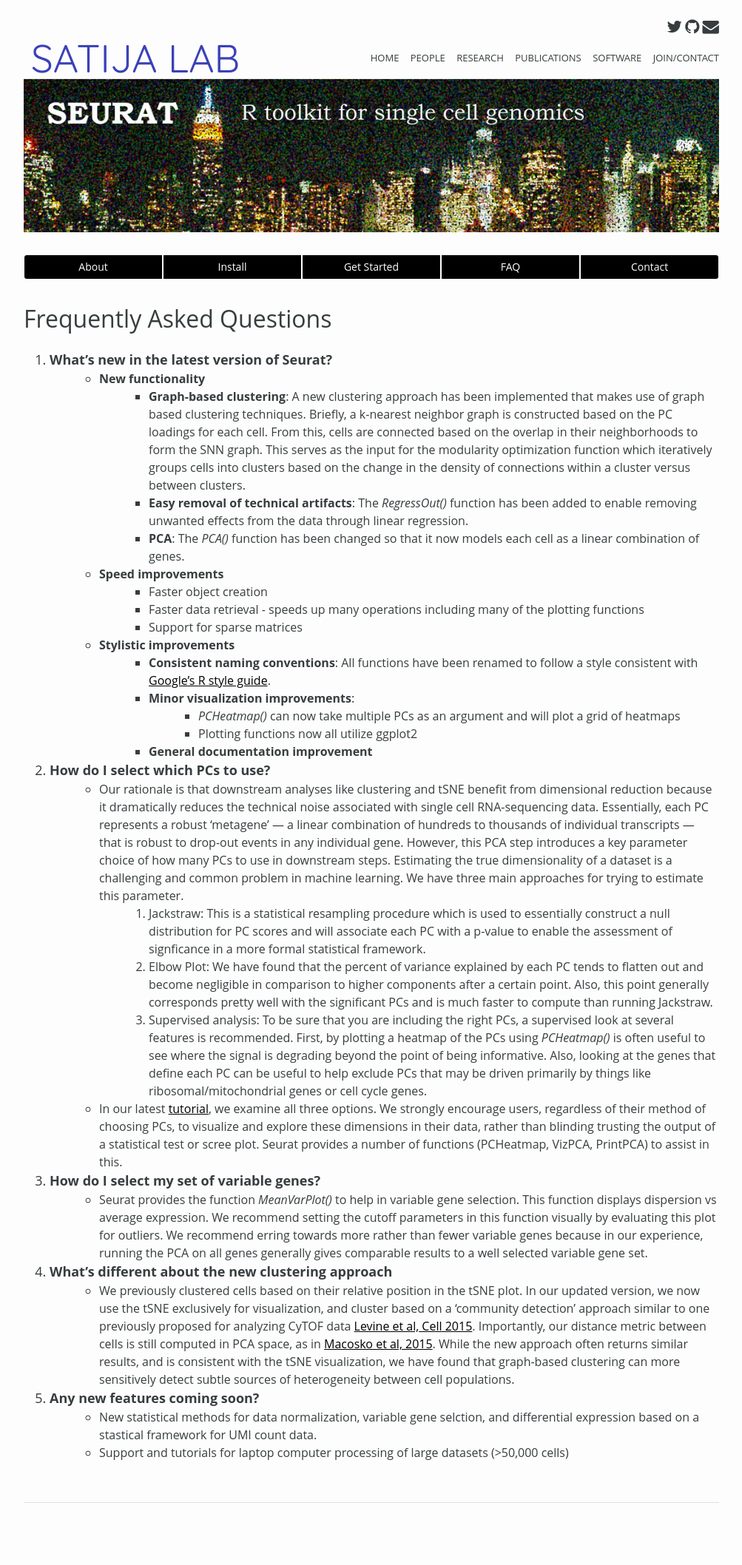
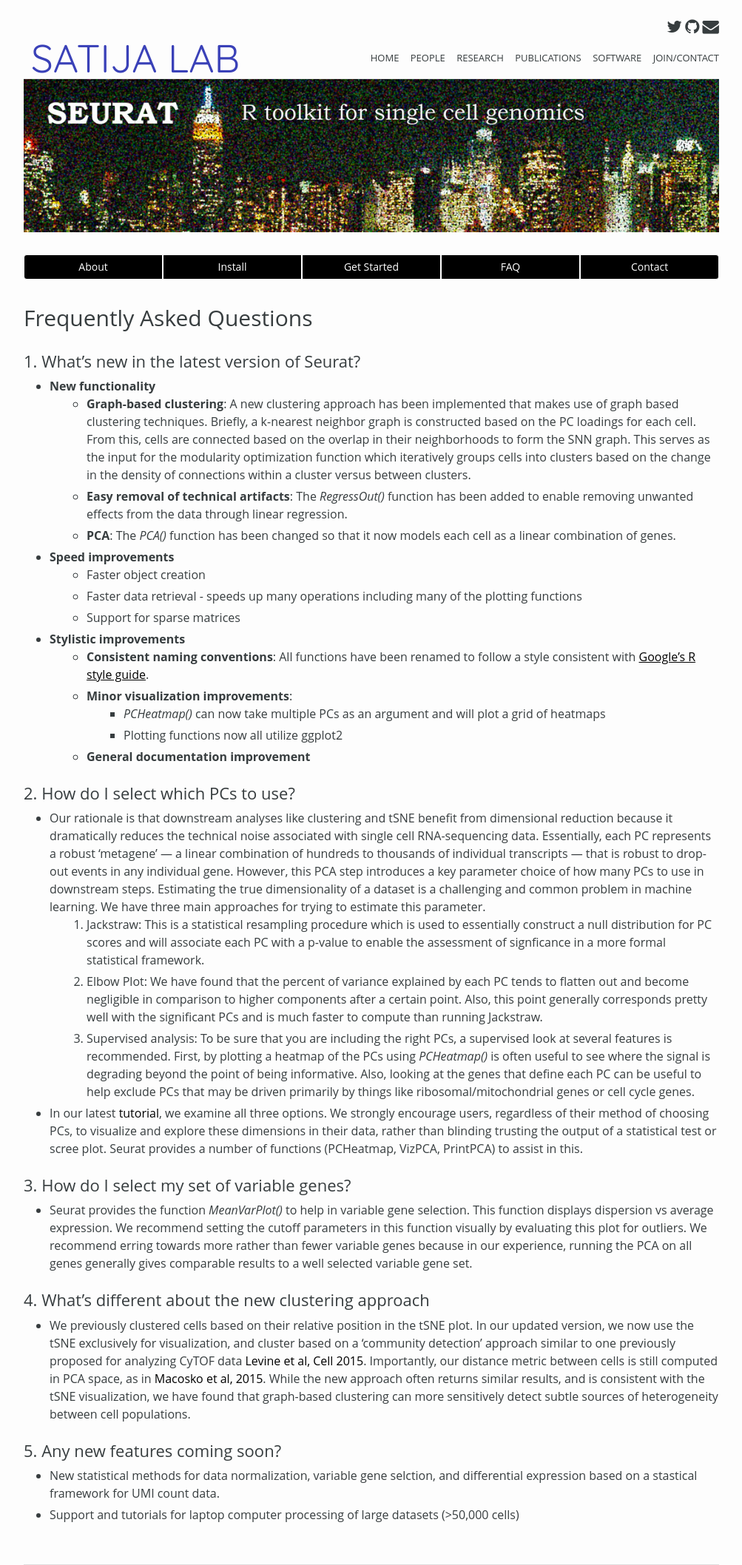
Before and after one commit to jungokasai/satijalab.github.io, a Jekyll site: the page built from software/faq.md, in a window 1280 px wide. Shown: the whole page at 74% size, without its empty margins (138-1141 px from the left). Built offline with Jekyll 4.4.1, drawn with Linux system fonts in a browser that asks for light colours; nearby versions of some CDN libraries; before the commit the page ends 2032 px from its top, so only the background shows below that.

Commit message:
adjust sizes/spacing

```diff
--- a/_sass/_base.scss
+++ b/_sass/_base.scss
@@ -67,15 +67,16 @@
  */
 ul, ol {
     margin-left: 35px;
-    font-size: 18px;
+    font-size: 16px;
 }
 
 li {
+    margin-bottom: 5px;
     > ul,
     > ol {
-         margin-bottom: 0;
+         margin-bottom: 5px;
          font-size: 16px;
-         padding-left: 2em;
+         padding-left: 15px;
         a {
             text-decoration:underline;
         }
@@ -210,16 +211,25 @@
 }
 
 h1{
-    font-size: 32px;
-    margin-bottom: 25px;
+    font-size: 30px;
+    margin-bottom: 30px;
 }
 
 h2 {
-    font-size: 28px;
-    margin-bottom:25px;
-    margin-top: 20px;
+    font-size: 26px;
+    margin-bottom:30px;
+    margin-top: 25px;
 }
 
+h3{
+    font-size: 22px;
+    margin-bottom:10px;
+    margin-top: 25px;
+}
+
+h4{
+    font-size: 20px;
+}
 
 i {
     display: inline-block;
@@ -234,7 +244,7 @@
 
 p {
     color: $grey-text;
-    font-size: 18px;
+    font-size: 16px;
     text-align: justify;
     a {
             text-decoration:underline;
--- a/index.html
+++ b/index.html
@@ -4,7 +4,7 @@
 ---
 
 <div class= "wrapper">
- <h1> Welcome to the Satija Lab </h1>
+ <h4> Welcome to the Satija Lab </h4>
 
 <div class = "front-matter">
         <img class="ny-collab" src="{{ "/img/nygc_nyu.png" | prepend: site.imgurl }}"></img>
--- a/software/faq.md
+++ b/software/faq.md
@@ -5,61 +5,61 @@
 ---
 # Frequently Asked Questions
 
-1. **What's new in the latest version of Seurat?**
-	* **New functionality**
-		* **Graph-based clustering**: A new clustering approach has been implemented that makes use of graph based clustering techniques.
-		Briefly, a k-nearest neighbor graph is constructed based on the PC loadings for each cell. From this, cells are connected based
-		on the overlap in their neighborhoods to form the SNN graph. This serves as the input for the modularity optimization function
-		which iteratively groups cells into clusters based on the change in the density of connections within a cluster versus between clusters.
-		* **Easy removal of technical artifacts**: The *RegressOut()* function has been added to enable removing unwanted effects from the
-		data through linear regression.
-		* **PCA**: The *PCA()* function has been changed so that it now models each cell as a linear combination of genes.
-	* **Speed improvements**
-		* Faster object creation
-		* Faster data retrieval - speeds up many operations including many of the plotting functions
-		* Support for sparse matrices
-	* **Stylistic improvements**
-		* **Consistent naming conventions**: All functions have been renamed to follow a style consistent with [Google's R style guide](https://google.github.io/styleguide/Rguide.xml).
-		* **Minor visualization improvements**:
-			* *PCHeatmap()* can now take multiple PCs as an argument and will plot a grid of heatmaps
-			* Plotting functions now all utilize ggplot2
-		* **General documentation improvement**
+### 1. What's new in the latest version of Seurat?
+* **New functionality**
+	* **Graph-based clustering**: A new clustering approach has been implemented that makes use of graph based clustering techniques.
+	Briefly, a k-nearest neighbor graph is constructed based on the PC loadings for each cell. From this, cells are connected based
+	on the overlap in their neighborhoods to form the SNN graph. This serves as the input for the modularity optimization function
+	which iteratively groups cells into clusters based on the change in the density of connections within a cluster versus between clusters.
+	* **Easy removal of technical artifacts**: The *RegressOut()* function has been added to enable removing unwanted effects from the
+	data through linear regression.
+	* **PCA**: The *PCA()* function has been changed so that it now models each cell as a linear combination of genes.
+* **Speed improvements**
+	* Faster object creation
+	* Faster data retrieval - speeds up many operations including many of the plotting functions
+	* Support for sparse matrices
+* **Stylistic improvements**
+	* **Consistent naming conventions**: All functions have been renamed to follow a style consistent with [Google's R style guide](https://google.github.io/styleguide/Rguide.xml).
+	* **Minor visualization improvements**:
+		* *PCHeatmap()* can now take multiple PCs as an argument and will plot a grid of heatmaps
+		* Plotting functions now all utilize ggplot2
+	* **General documentation improvement**
 
 
-2. **How do I select which PCs to use?**
-	* Our rationale is that downstream analyses like clustering and tSNE benefit from dimensional reduction because it dramatically reduces
-	the technical noise associated with single cell RNA-sequencing data. Essentially, each PC represents a robust 'metagene' --- a linear
-	combination of hundreds to thousands of individual transcripts --- that is robust to drop-out events in any individual gene. However,
-	this PCA step introduces a key parameter choice of how many PCs to use in downstream steps. Estimating the true dimensionality
-	of a dataset is a challenging and common problem in machine learning. We have three main approaches for trying to estimate this
-	parameter.
-		1. Jackstraw: This is a statistical resampling procedure which is used to essentially construct a null distribution for PC
-		scores and will associate each PC with a p-value to enable the assessment of signficance in a more formal statistical framework.
-		2. Elbow Plot: We have found that the percent of variance explained by each PC tends to flatten out and become negligible in
-		comparison to higher components after a certain point. Also, this point generally corresponds pretty well with the significant PCs
-		and is much faster to compute than running Jackstraw.
-		3. Supervised analysis: To be sure that you are including the right PCs, a supervised look at several features is recommended.
-		First, by plotting a heatmap of the PCs using *PCHeatmap()* is often useful to see where the signal is degrading beyond the point
-		of being informative. Also, looking at the genes that define each PC can be useful to help exclude PCs that may be driven primarily
-		by things like ribosomal/mitochondrial genes or cell cycle genes.
+### 2. How do I select which PCs to use?
+* Our rationale is that downstream analyses like clustering and tSNE benefit from dimensional reduction because it dramatically reduces
+the technical noise associated with single cell RNA-sequencing data. Essentially, each PC represents a robust 'metagene' --- a linear
+combination of hundreds to thousands of individual transcripts --- that is robust to drop-out events in any individual gene. However,
+this PCA step introduces a key parameter choice of how many PCs to use in downstream steps. Estimating the true dimensionality
+of a dataset is a challenging and common problem in machine learning. We have three main approaches for trying to estimate this
+parameter.
+	1. Jackstraw: This is a statistical resampling procedure which is used to essentially construct a null distribution for PC
+	scores and will associate each PC with a p-value to enable the assessment of signficance in a more formal statistical framework.
+	2. Elbow Plot: We have found that the percent of variance explained by each PC tends to flatten out and become negligible in
+	comparison to higher components after a certain point. Also, this point generally corresponds pretty well with the significant PCs
+	and is much faster to compute than running Jackstraw.
+	3. Supervised analysis: To be sure that you are including the right PCs, a supervised look at several features is recommended.
+	First, by plotting a heatmap of the PCs using *PCHeatmap()* is often useful to see where the signal is degrading beyond the point
+	of being informative. Also, looking at the genes that define each PC can be useful to help exclude PCs that may be driven primarily
+	by things like ribosomal/mitochondrial genes or cell cycle genes.
 
-	* In our latest [tutorial]({{ "pbmc-tutorial.html" | prepend: site.software_nav }}), we examine all three options. We strongly encourage users, regardless of their method of choosing PCs,
-	to visualize and explore these dimensions in their data, rather than blinding trusting the output of a statistical test or scree plot. Seurat
-	provides a number of functions (PCHeatmap, VizPCA, PrintPCA) to assist in this.
+* In our latest [tutorial]({{ "pbmc-tutorial.html" | prepend: site.software_nav }}), we examine all three options. We strongly encourage users, regardless of their method of choosing PCs,
+to visualize and explore these dimensions in their data, rather than blinding trusting the output of a statistical test or scree plot. Seurat
+provides a number of functions (PCHeatmap, VizPCA, PrintPCA) to assist in this.
 
-3. **How do I select my set of variable genes?**
-	* Seurat provides the function *MeanVarPlot()* to help in variable gene selection. This function displays dispersion vs average expression. We recommend setting the cutoff parameters in this function visually by evaluating this plot for outliers. We recommend erring towards
-	more rather than fewer variable genes because in our experience, running the PCA on all genes generally gives comparable results to a well selected variable gene set.
+### 3. How do I select my set of variable genes?
+* Seurat provides the function *MeanVarPlot()* to help in variable gene selection. This function displays dispersion vs average expression. We recommend setting the cutoff parameters in this function visually by evaluating this plot for outliers. We recommend erring towards
+more rather than fewer variable genes because in our experience, running the PCA on all genes generally gives comparable results to a well selected variable gene set.
 
-4. **What's different about the new clustering approach**
-	* We previously clustered cells based on their relative position in the tSNE plot. In our updated version, we now use the tSNE exclusively
-	for visualization, and cluster based on a 'community detection' approach similar to one previously proposed for analyzing CyTOF data
-	[Levine et al, Cell 2015](http://www.cell.com/cell/references/S0092-8674(15)00637-6). Importantly, our distance metric between cells
-	is still computed in PCA space, as in [Macosko et al, 2015](http://www.ncbi.nlm.nih.gov/pubmed/26000488). While the
-	new approach often returns similar results, and is consistent with the tSNE visualization, we have found that graph-based clustering
-	can more sensitively detect subtle sources of heterogeneity between cell populations.
+### 4. What's different about the new clustering approach
+* We previously clustered cells based on their relative position in the tSNE plot. In our updated version, we now use the tSNE exclusively
+for visualization, and cluster based on a 'community detection' approach similar to one previously proposed for analyzing CyTOF data
+[Levine et al, Cell 2015](http://www.cell.com/cell/references/S0092-8674(15)00637-6). Importantly, our distance metric between cells
+is still computed in PCA space, as in [Macosko et al, 2015](http://www.ncbi.nlm.nih.gov/pubmed/26000488). While the
+new approach often returns similar results, and is consistent with the tSNE visualization, we have found that graph-based clustering
+can more sensitively detect subtle sources of heterogeneity between cell populations.
 
-5. **Any new features coming soon?**
-	* New statistical methods for data normalization, variable gene selction, and differential expression based on a stastical framework
-	for UMI count data.
-	* Support and tutorials for laptop computer processing of large datasets (>50,000 cells)
+### 5. Any new features coming soon?
+* New statistical methods for data normalization, variable gene selction, and differential expression based on a stastical framework
+for UMI count data.
+* Support and tutorials for laptop computer processing of large datasets (>50,000 cells)
```
Also changed, not shown: software.md (+1 -1 lines).
